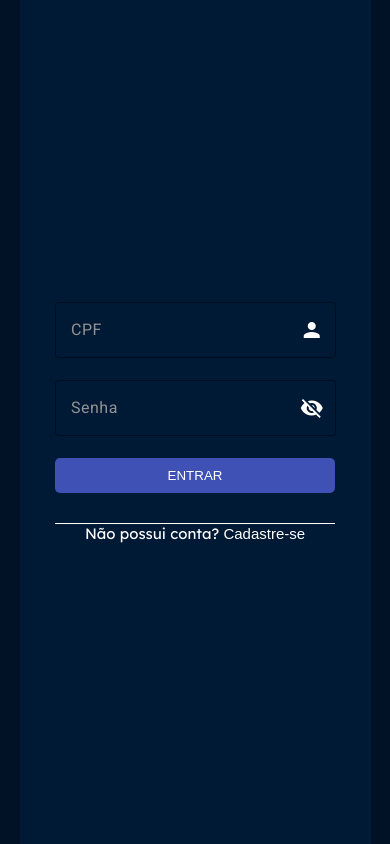
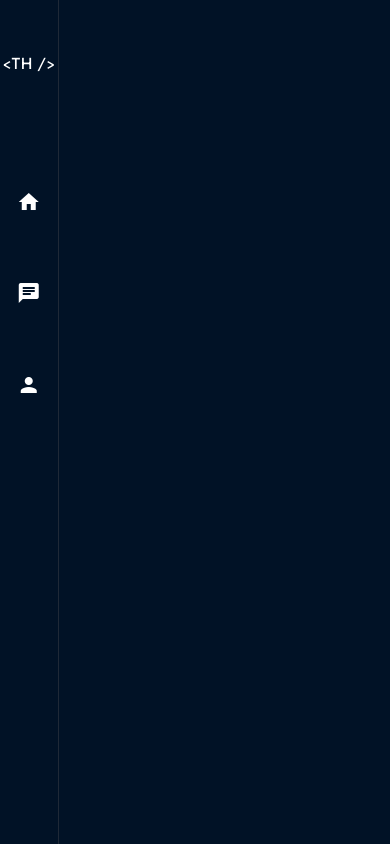
Before and after one commit to henriqtorresl/tech-hub, an Angular app in the folder frontend/: page /auth in a window 390 px wide. Shown: the top 844 px of the page. Built offline with nearby package versions, Linux system fonts and the light colour scheme.

Commit message:
barra de menu finalizada e 100% responsiva

```diff
--- a/frontend/src/app/app.component.html
+++ b/frontend/src/app/app.component.html
@@ -1 +1,4 @@
-<router-outlet></router-outlet>
+<div class="container">
+    <app-menu-bar></app-menu-bar>
+    <router-outlet></router-outlet>
+</div>
--- a/frontend/src/app/app.component.scss
+++ b/frontend/src/app/app.component.scss
@@ -0,0 +1,20 @@
+// Mobile
+.container {
+    width: 100%;
+    height: 100%;
+}
+
+// Tablet
+@media screen and (min-width: 768px) and (max-width: 992px) {
+
+}
+
+// Desktop
+@media screen and (min-width: 992px) and (max-width: 1200px) {
+
+}
+
+// Telas grandes
+@media screen and (min-width: 1200px) {
+
+}
--- a/frontend/src/app/app.module.ts
+++ b/frontend/src/app/app.module.ts
@@ -15,12 +15,14 @@ import { MatSnackBarModule } from '@angular/material/snack-bar';
 import { MatProgressSpinnerModule } from '@angular/material/progress-spinner';
 import { MatTooltipModule } from '@angular/material/tooltip';
 import { MatDialogModule } from '@angular/material/dialog';
+import { MenuBarComponent } from './components/menu-bar/menu-bar.component';
 
 @NgModule({
   declarations: [
     AppComponent,
     AuthComponent,
-    HomeComponent
+    HomeComponent,
+    MenuBarComponent
   ],
   imports: [
     BrowserModule,
--- /dev/null
+++ b/frontend/src/app/components/menu-bar/menu-bar.component.html
@@ -0,0 +1,49 @@
+<div class="container-mobile">
+    <div>
+        <a>
+            {{ titleMobile }}
+        </a>
+    </div>
+    <ul>
+        <li>
+            <a>
+                <mat-icon>home</mat-icon>
+            </a>
+        </li>
+        <li>
+            <a>
+                <mat-icon>chat</mat-icon>
+            </a>
+        </li>
+        <li>
+            <a>
+                <mat-icon>person</mat-icon>
+            </a>
+        </li>
+    </ul>
+</div>
+
+<div class="container">
+    <div>
+        <a>
+            {{ title }}
+        </a>
+    </div>
+    <ul>
+        <li>
+            <a>
+                <mat-icon>home</mat-icon>
+            </a>
+        </li>
+        <li>
+            <a>
+                <mat-icon>chat</mat-icon>
+            </a>
+        </li>
+        <li>
+            <a>
+                <mat-icon>person</mat-icon>
+            </a>
+        </li>
+    </ul>
+</div>
--- /dev/null
+++ b/frontend/src/app/components/menu-bar/menu-bar.component.scss
@@ -0,0 +1,157 @@
+a {
+    cursor: pointer;
+    transition: 0.5s;
+
+    &:hover {
+        transform: scale(1.1);
+    }
+}
+
+
+mat-icon {
+    cursor: pointer;
+    transition: 0.5s;
+
+    &:hover {
+        transform: scale(1.1);
+    }
+}
+
+// Mobile
+.container-mobile {
+    height: 100%;
+    width: 15%;
+    display: flex;
+    flex-direction: column;
+    align-items: center;
+    color: #fff;
+    border-right: 1px solid #1F2937;
+
+    div {
+        height: 15%;
+        display: flex;
+        justify-content: center;
+        align-items: center;
+    }
+
+    ul {
+        height: 40%;
+        list-style: none;
+        display: flex;
+        flex-direction: column;
+        justify-content: space-evenly;
+        align-items: center;
+    }
+}
+
+.container {
+    display: none;
+}
+
+// Tablet
+@media screen and (min-width: 768px) and (max-width: 992px) {
+    .container-mobile {
+        display: none;
+    }
+
+    .container {
+        display: flex;
+        color: #fff;
+        border-top: 1px solid #1F2937;
+        width: 100%;
+        height: 10%;
+        position: fixed;
+        bottom: 0;
+        left: 0;
+        z-index: 1000;
+
+        div {
+            width: 15%;
+            height: 100%;
+            display: flex;
+            justify-content: center;
+            align-items: center;
+        }
+
+        ul {
+            width: 80%;
+            height: 100%;
+            list-style: none;
+            display: flex;
+            justify-content: space-evenly;
+            align-items: center;
+        }
+    }
+}
+
+// Desktop
+@media screen and (min-width: 992px) and (max-width: 1200px) {
+    .container-mobile {
+        display: none;
+    }
+
+    .container {
+        display: flex;
+        color: #fff;
+        border-top: 1px solid #1F2937;
+        width: 100%;
+        height: 10%;
+        position: fixed;
+        bottom: 0;
+        left: 0;
+        z-index: 1000;
+
+        div {
+            width: 15%;
+            height: 100%;
+            display: flex;
+            justify-content: center;
+            align-items: center;
+        }
+
+        ul {
+            width: 80%;
+            height: 100%;
+            list-style: none;
+            display: flex;
+            justify-content: space-evenly;
+            align-items: center;
+        }
+    }
+}
+
+// Telas grandes
+@media screen and (min-width: 1200px) {
+    .container-mobile {
+        display: none;
+    }
+
+    .container {
+        display: flex;
+        color: #fff;
+        border-top: 1px solid #1F2937;
+        width: 100%;
+        height: 10%;
+        position: fixed;
+        bottom: 0;
+        left: 0;
+        z-index: 1000;
+
+        div {
+            width: 15%;
+            height: 100%;
+            display: flex;
+            justify-content: center;
+            align-items: center;
+        }
+
+        ul {
+            width: 80%;
+            height: 100%;
+            list-style: none;
+            display: flex;
+            justify-content: space-evenly;
+            align-items: center;
+        }
+    }
+}
--- /dev/null
+++ b/frontend/src/app/components/menu-bar/menu-bar.component.ts
@@ -0,0 +1,13 @@
+import { Component } from '@angular/core';
+
+@Component({
+  selector: 'app-menu-bar',
+  templateUrl: './menu-bar.component.html',
+  styleUrls: ['./menu-bar.component.scss']
+})
+export class MenuBarComponent {
+
+  titleMobile: string = '<TH />';
+  title: string = '<TechHub />';
+
+}
--- a/frontend/src/app/pages/home/home.component.html
+++ b/frontend/src/app/pages/home/home.component.html
@@ -1 +1,3 @@
-<p>home works!</p>
+<div class="container">
+
+</div>
--- a/frontend/src/app/pages/home/home.component.scss
+++ b/frontend/src/app/pages/home/home.component.scss
@@ -0,0 +1,19 @@
+// Mobile
+.container {
+
+}
+
+// Tablet
+@media screen and (min-width: 768px) and (max-width: 992px) {
+
+}
+
+// Desktop
+@media screen and (min-width: 992px) and (max-width: 1200px) {
+
+}
+
+// Telas grandes
+@media screen and (min-width: 1200px) {
+
+}
```
Also changed, not shown: 1 other file (tests, documents, lock files or other folders).
